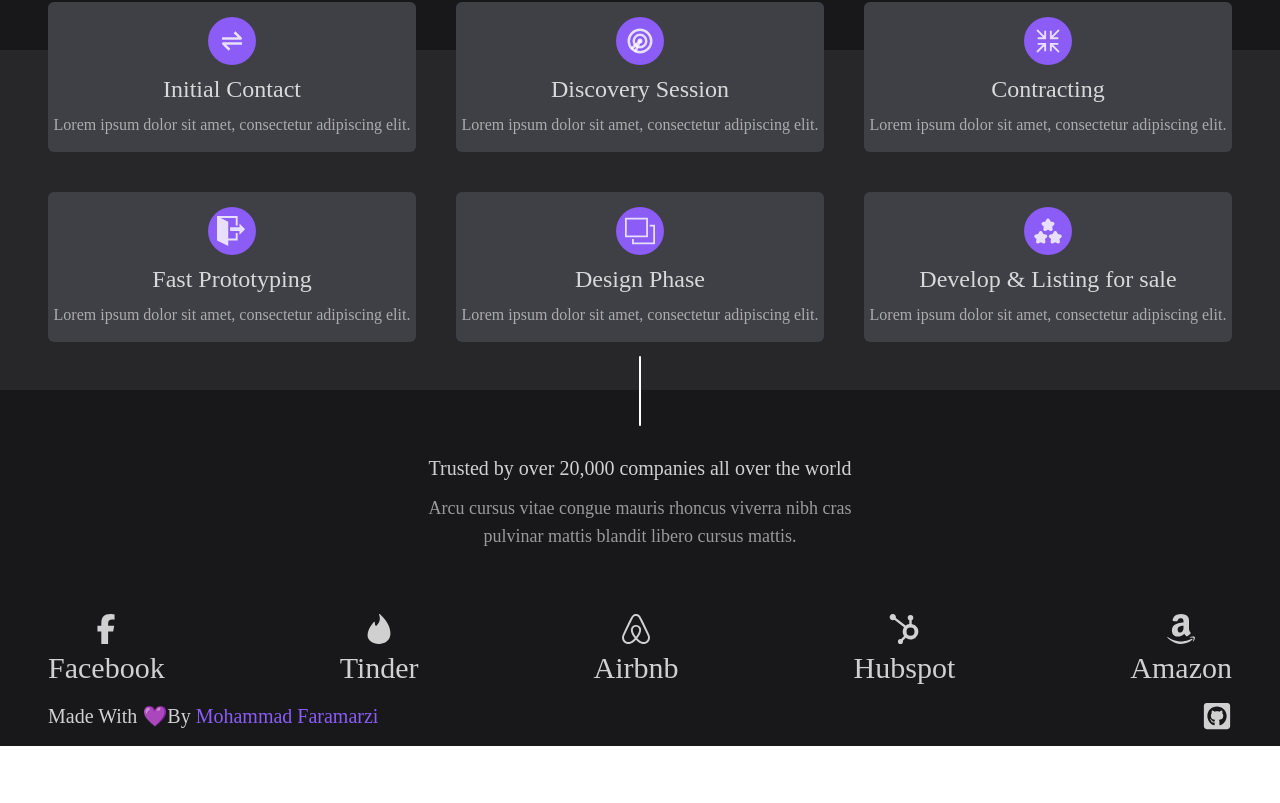
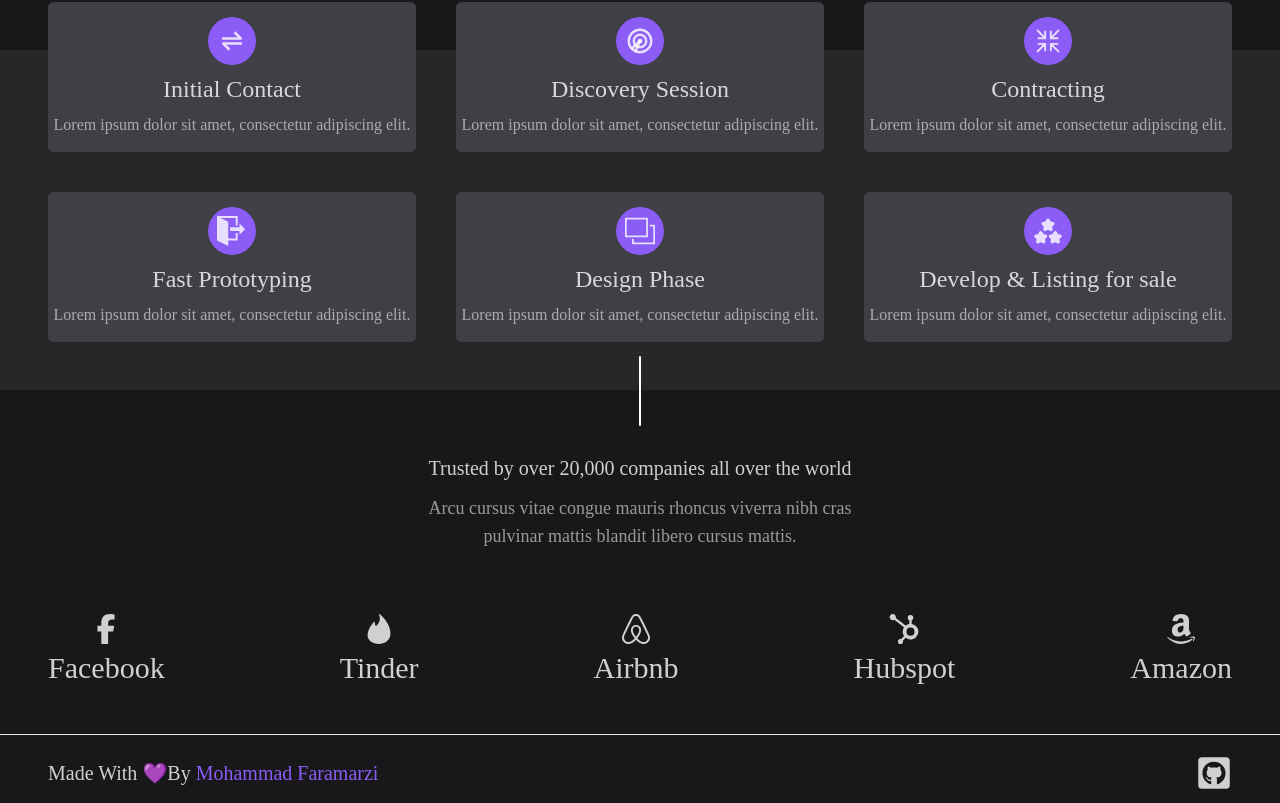
Before and after one commit to mohammadfaramarzi1/react-shopping-store-1, a React (Vite) app: page / in a window 1280 px wide. Shown: the part 1538-2341 px from the top of the page. Before the commit the page ends 2284 px from the top, so only its background shows below. Built offline with nearby package versions, Linux system fonts and the light colour scheme; no server answers.

Commit message:
refactor: Footer.jsx file

```diff
--- a/src/components/templates/CompaniesSection.jsx
+++ b/src/components/templates/CompaniesSection.jsx
@@ -5,6 +5,7 @@ import { SiHubspot } from "react-icons/si";
 import { GrAmazon } from "react-icons/gr";
 
 import SharedTopSection from "../shared/SharedTopSection";
+import { Link } from "react-router-dom";
 
 function CompaniesSection() {
   return (
@@ -14,26 +15,26 @@ function CompaniesSection() {
         desc="Arcu cursus vitae congue mauris rhoncus viverra nibh cras pulvinar mattis blandit libero cursus mattis."
       />
       <div className="flex justify-between child:flex child:flex-col child:items-center child:gap-y-1.5 child:text-3xl">
-        <div>
+        <Link to="https://www.facebook.com/">
           <FaFacebookF />
           <h4>Facebook</h4>
-        </div>
-        <div>
+        </Link>
+        <Link to="https://tinder.com/">
           <SiTinder />
           <h4>Tinder</h4>
-        </div>
-        <div>
+        </Link>
+        <Link to="https://www.airbnb.com/">
           <SiAirbnb />
           <h4>Airbnb</h4>
-        </div>
-        <div>
+        </Link>
+        <Link to="https://www.hubspot.com/">
           <SiHubspot />
           <h4>Hubspot</h4>
-        </div>
-        <div>
+        </Link>
+        <Link to="https://www.amazon.com/">
           <GrAmazon />
           <h4>Amazon</h4>
-        </div>
+        </Link>
       </div>
     </div>
   );
--- a/src/layout/Footer.jsx
+++ b/src/layout/Footer.jsx
@@ -3,12 +3,12 @@ import { Link } from "react-router-dom";
 
 function Footer() {
   return (
-    <div className="flex justify-between items-center px-12">
+    <div className="flex justify-between items-center px-12 border-t pt-2 mt-12">
       <p className="py-4 text-xl">
         Made With <span className="text-violet-500">💜</span>By{" "}
         <span className="text-violet-500">Mohammad Faramarzi</span>
       </p>
-      <Link to="https://github.com/mohammadfaramarzi1/" className="text-3xl">
+      <Link to="https://github.com/mohammadfaramarzi1/" className="text-4xl">
         <FaGithubSquare />
       </Link>
     </div>
```
Lines whose indentation alone changed are shown as unchanged.
